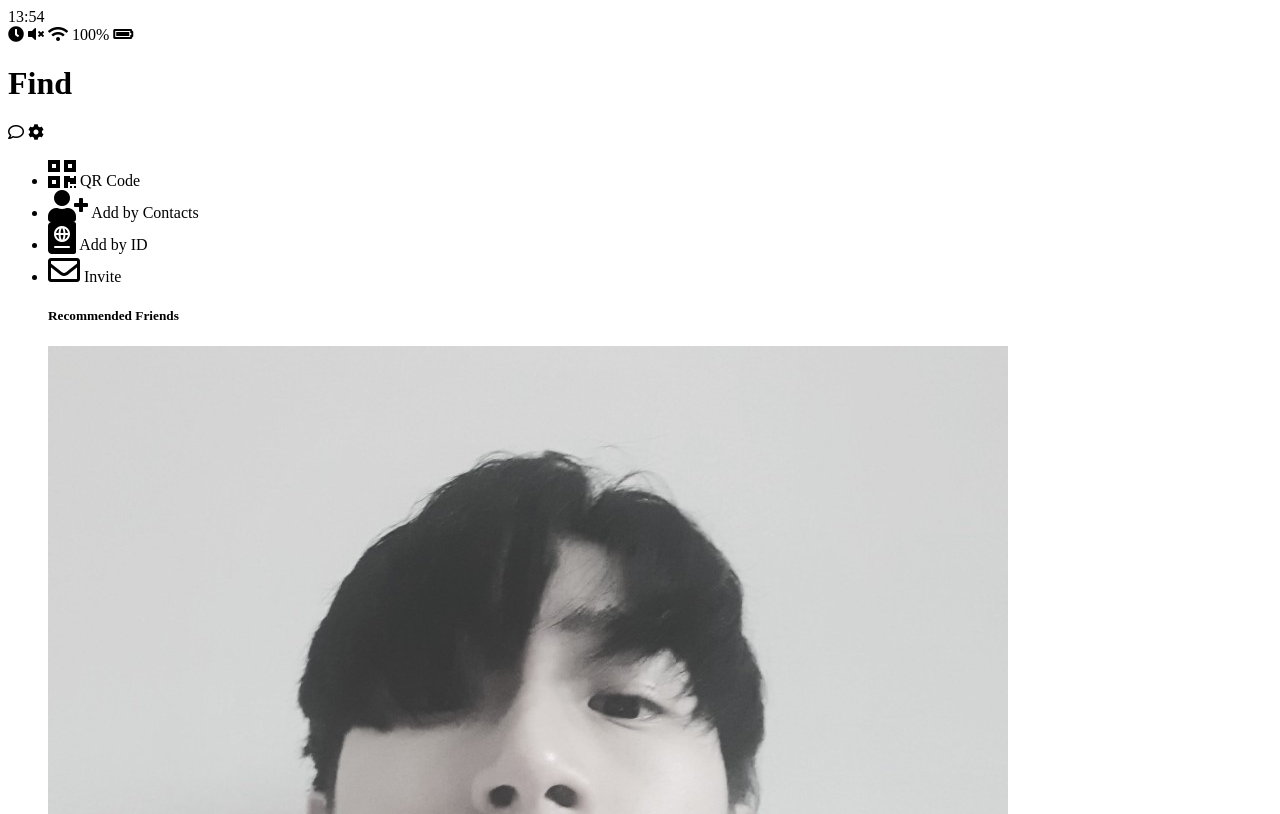
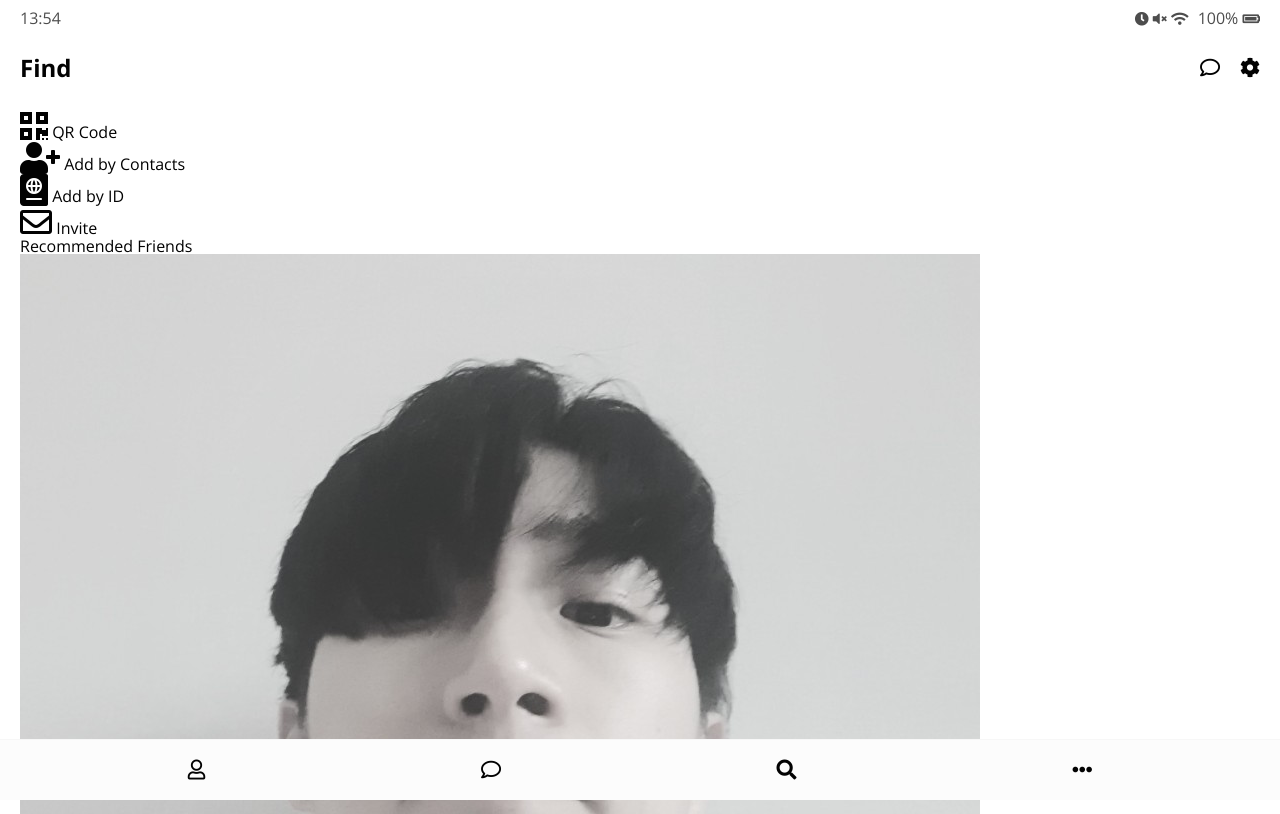
Before and after one commit to jinkwon714/kakao-clone-repeating, a plain HTML site: page find.html in a window 1280 px wide. Shown: the top 814 px of the page. Drawn offline with nearby package versions, Linux system fonts and the light colour scheme.

Commit message:
CSS-1
- Done by navigation bar

```diff
--- /dev/null
+++ b/css/header.css
@@ -0,0 +1,27 @@
+.header {
+  display: flex;
+  justify-content: space-between;
+  align-items: center;
+  margin-bottom: 30px;
+}
+
+.header__title {
+  font-size: 24px;
+  font-weight: 600;
+}
+
+.header .header__icon {
+  font-size: 20px;
+  margin-left: 20px;
+  cursor: pointer;
+}
+
+.header .header__header-column {
+  display: flex;
+  align-items: center;
+}
+
+.header .header__back-btn {
+  font-size: 22px;
+  margin-right: 20px;
+}
--- /dev/null
+++ b/css/nav-bar.css
@@ -0,0 +1,18 @@
+.nav {
+  position: fixed;
+  width: 100%;
+  background-color: #fcfcfc;
+  border-top: 1px solid #f7f7f7;
+  padding: 20px 50px;
+  left: 0px;
+  bottom: 0px;
+}
+
+.nav .nav__list {
+  display: flex;
+  justify-content: space-around;
+}
+
+.nav i {
+  font-size: 20px;
+}
--- /dev/null
+++ b/css/reset.css
@@ -0,0 +1,124 @@
+html,
+body,
+div,
+span,
+applet,
+object,
+iframe,
+h1,
+h2,
+h3,
+h4,
+h5,
+h6,
+p,
+blockquote,
+pre,
+a,
+abbr,
+acronym,
+address,
+big,
+cite,
+code,
+del,
+dfn,
+em,
+img,
+ins,
+kbd,
+q,
+s,
+samp,
+small,
+strike,
+strong,
+sub,
+sup,
+tt,
+var,
+b,
+u,
+i,
+center,
+dl,
+dt,
+dd,
+ol,
+ul,
+li,
+fieldset,
+form,
+label,
+legend,
+table,
+caption,
+tbody,
+tfoot,
+thead,
+tr,
+th,
+td,
+article,
+aside,
+canvas,
+details,
+embed,
+figure,
+figcaption,
+footer,
+header,
+hgroup,
+menu,
+nav,
+output,
+ruby,
+section,
+summary,
+time,
+mark,
+audio,
+video {
+  margin: 0;
+  padding: 0;
+  border: 0;
+  font-size: 100%;
+  font: inherit;
+  vertical-align: baseline;
+}
+/* HTML5 display-role reset for older browsers */
+article,
+aside,
+details,
+figcaption,
+figure,
+footer,
+header,
+hgroup,
+menu,
+nav,
+section {
+  display: block;
+}
+body {
+  line-height: 1;
+}
+ol,
+ul {
+  list-style: none;
+}
+blockquote,
+q {
+  quotes: none;
+}
+blockquote:before,
+blockquote:after,
+q:before,
+q:after {
+  content: "";
+  content: none;
+}
+table {
+  border-collapse: collapse;
+  border-spacing: 0;
+}
--- /dev/null
+++ b/css/status-bar.css
@@ -0,0 +1,14 @@
+.status-bar {
+  display: flex;
+  justify-content: space-between;
+  margin-bottom: 30px;
+  opacity: 0.7;
+}
+
+.status-bar i {
+  font-size: 14px;
+}
+
+.status-bar .status-bar__battery-level {
+  margin-left: 5px;
+}
--- /dev/null
+++ b/css/styles.css
@@ -0,0 +1,21 @@
+@import url("https://fonts.googleapis.com/css2?family=Open+Sans:wght@400;700&display=swap");
+@import "reset.css";
+@import "status-bar.css";
+@import "header.css";
+@import "nav-bar.css";
+
+* {
+  box-sizing: border-box;
+}
+
+body {
+  background-color: white;
+  padding: 10px 20px;
+  color: #020202;
+  font-family: "Open Sans", -apple-system, BlinkMacSystemFont, "Segoe UI",
+    Roboto, Oxygen, Ubuntu, Cantarell, "Open Sans", "Helvetica Neue", sans-serif;
+}
+
+a {
+  color: inherit;
+}
--- a/find.html
+++ b/find.html
@@ -8,7 +8,7 @@
       rel="stylesheet"
     />
     <https://cdnjs.cloudflare.com/ajax/libs/font-awesome/5.13.1/js/all.min.js>
-
+    <link rel="stylesheet" href="css/styles.css" />
     <title>Find | Kakao Clone</title>
   </head>
   <body>
```
Also changed, not shown: chat.html (+4 -4 lines), friends.html (+1 -1 lines), index.html (+1 -1 lines), more.html (+1 -1 lines), settings.html (+2 -2 lines).
